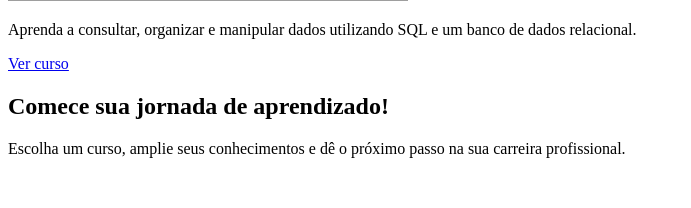
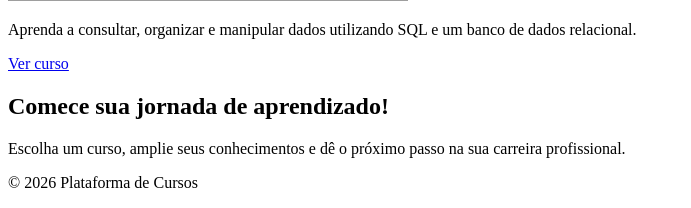
Before and after one commit to GuilhermeSantaCruz/plataforma-cursos-django, a Django app: page / in a window 1280 px wide. Shown: the part 898-1106 px from the top of the page, without its empty margins (0-691 px from the left). Before the commit the page ends 1056 px from the top, so only its background shows below. Run offline with Django 5.2, Linux system fonts and the light colour scheme; grey boxes are pictures that could not be loaded.

Commit message:
Adiciona estrutura semântica à página inicial

```diff
--- a/cursos/templates/cursos/home.html
+++ b/cursos/templates/cursos/home.html
@@ -1,11 +1,16 @@
 <!DOCTYPE html>
 <html lang="pt-br">
     <head>
+        <meta charset="UTF-8">
         <meta name="viewport" content="width=device-width, initial-scale=1.0">
-        <title>Plataforma Cursos</title>
+        <title>Plataforma de Cursos</title>
     </head>
     <body>
+        <header>
             <h1>Aprenda novas habilidades com nossos cursos</h1>
+        </header>
+        <main>
+            <section>
                 <h2>Conheça nossos cursos</h2>
                 <div id="curso1">
                     <h3>Introdução à programação com Python</h3>
@@ -19,7 +24,12 @@
                     <p>Aprenda a consultar, organizar e manipular dados utilizando SQL e um banco de dados relacional.</p>
                     <a href="#">Ver curso</a>
                 </div>
+            </section>
             <h2>Comece sua jornada de aprendizado!</h2>
             <p>Escolha um curso, amplie seus conhecimentos e dê o próximo passo na sua carreira profissional.</p>
+        </main>
+        <footer>
+            <p>&copy; 2026 Plataforma de Cursos</p>
+        </footer>
     </body>
 </html>
```
Lines whose indentation alone changed are shown as unchanged.
